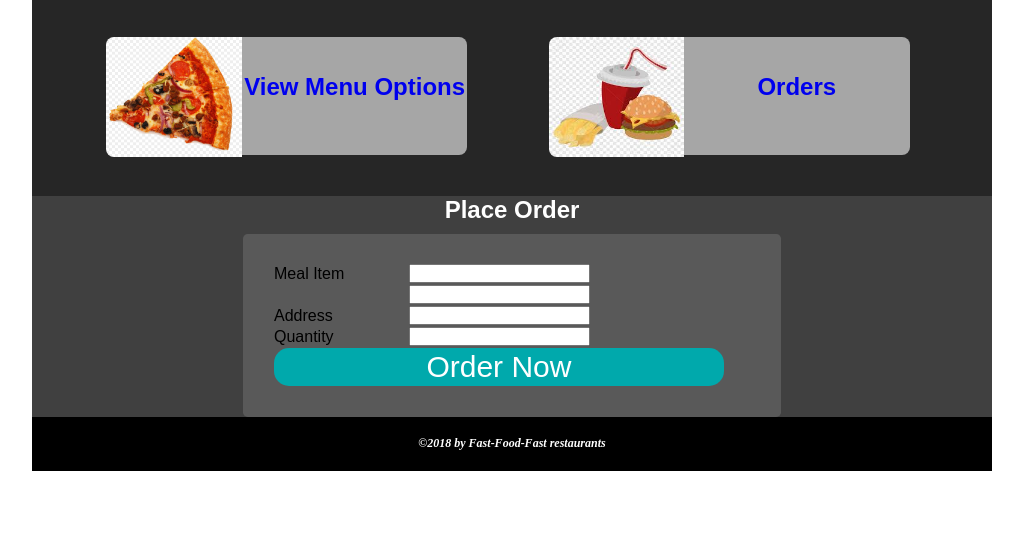
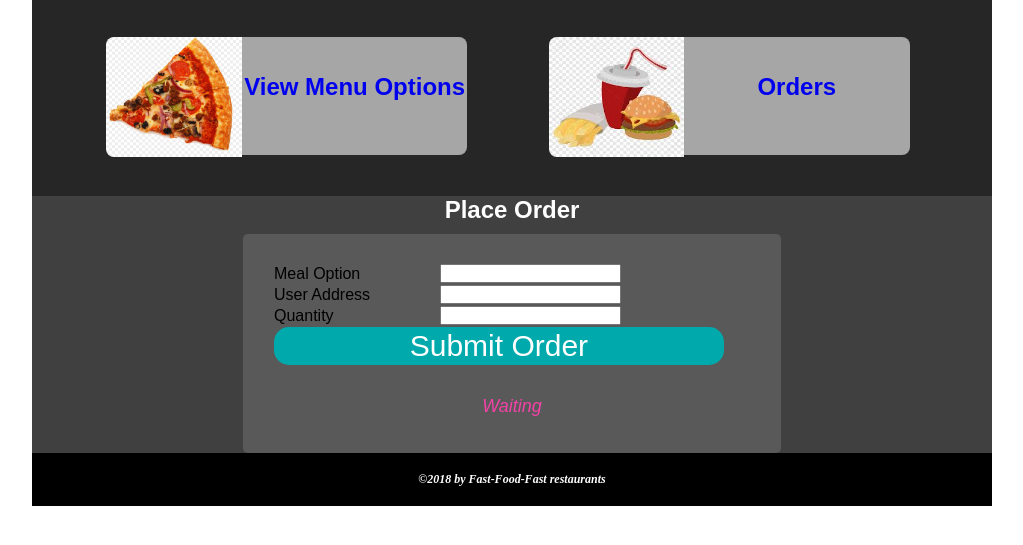
Before and after one commit to PromasterGuru/Fast-Food-Fetch-API, a Flask app: page /order in a window 1280 px wide. Shown: the part 67-612 px from the top of the page, without its empty margins (128-1151 px from the left). Run offline with Flask 2, Linux system fonts and the light colour scheme.

Commit message:
[Feature #161149676] Consume place order api endpoint

```diff
--- a/app/static/js/viewOrders.js
+++ b/app/static/js/viewOrders.js
@@ -1,7 +1,7 @@
 // View order History
 const access_token = localStorage.getItem("token");
 var proxyUrl = 'https://morning-springs-84037.herokuapp.com/'
-//Menu Url
+//Orders Url
 const url = "https://pro-fast-food-fast-api.herokuapp.com/api/v2/orders/";
 fetch(proxyUrl + url, {
     method: "GET",
--- a/app/templates/order.html
+++ b/app/templates/order.html
@@ -19,17 +19,17 @@
           </div>
         </div>
         <h2 style="text-align:center; color:#ffffff; margin:10px;">Place Order</h2>
-          <form action="#" method="post">
+          <form onsubmit="event.preventDefault();">
           <table>
             <tr class="_adm"><td>Order ID</td><td><input type="text" id="orderid"> </td></tr>
-            <tr><td>Meal Item</td><td><input type="text" id="meal_name"></td></tr>
-            <tr><td></td><td><input type="text" id="meal_id"></td></tr>
-            <tr><td>Address</td><td><input type="text" id="address"></td></tr>
-            <tr><td>Quantity</td><td><input type="text" id="quantity"></td></tr>
-            <tr class="_adm"><td>Status</td><td><input type="text" id="quantity"></td></tr>
-            <tr><td colspan="2"><input type="submit" value="Order Now" id="submit"> </td></tr>
+            <tr><td>Meal Option</td><td><input type="text" value="{{var1}}" id="meal_id" readonly></td></tr>
+            <tr><td>User Address</td><td><input type="text" id="address" required></td></tr>
+            <tr><td>Quantity</td><td><input type="text" id="quantity" required></td></tr>
+            <tr class="_adm"><td>Status</td><td><input type="text" id="status"></td></tr>
+            <tr><td colspan="2"><button id="submit" onclick="placeOrder();">Submit Order</button></td></tr>
+            <tr><td colspan="2"><span id="error">Waiting</span>
           </table>
           </form>
         <section>
-        <script type="text/javascript" src="{{ url_for('static', filename='js/viewOrders.js') }}"></script>
+        <script type="text/javascript" src="{{ url_for('static', filename='js/placeOrders.js') }}"></script>
 {% endblock %}
```
Also changed, not shown: app/static/js/placeOrders.js (added, +30 -0 lines).
